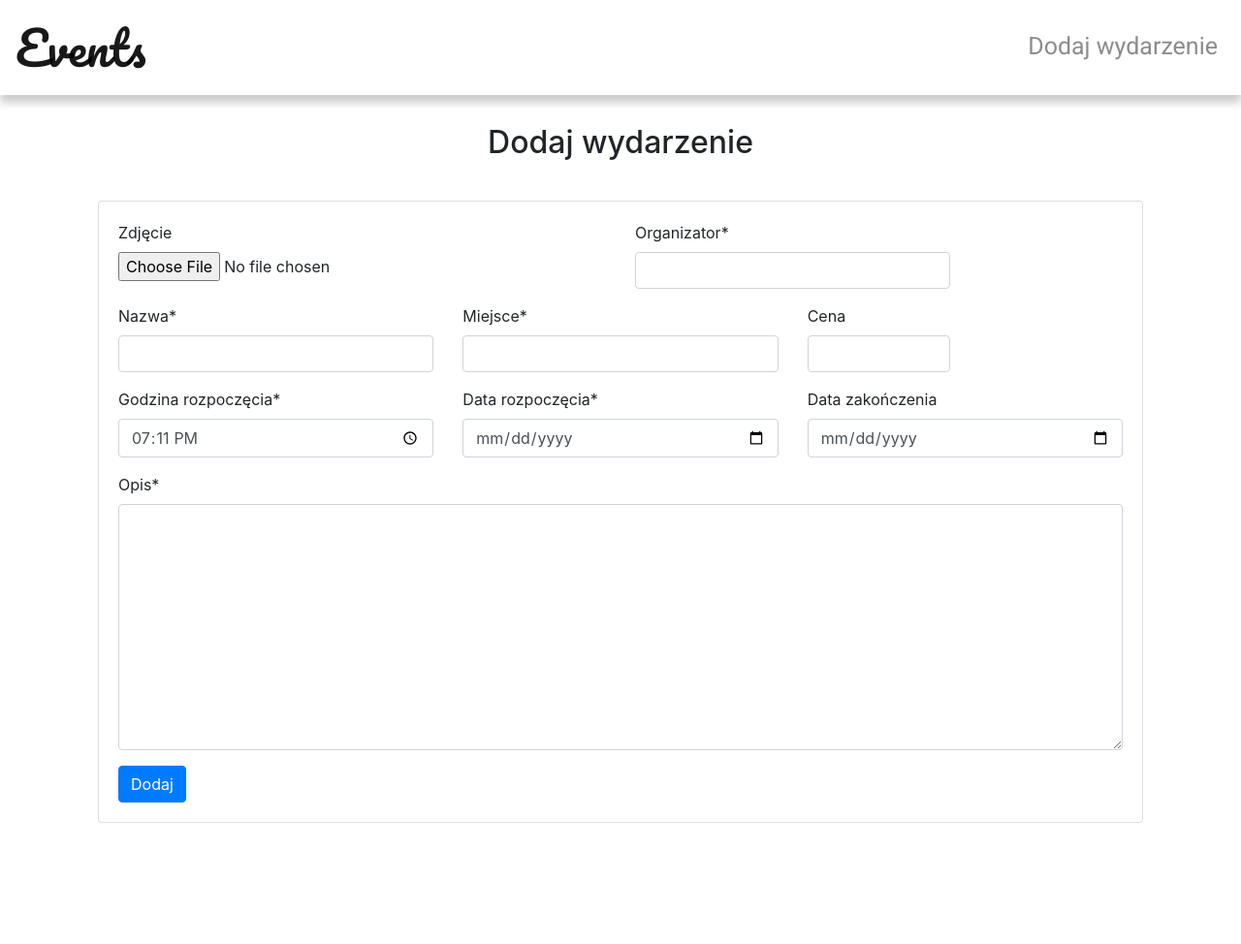
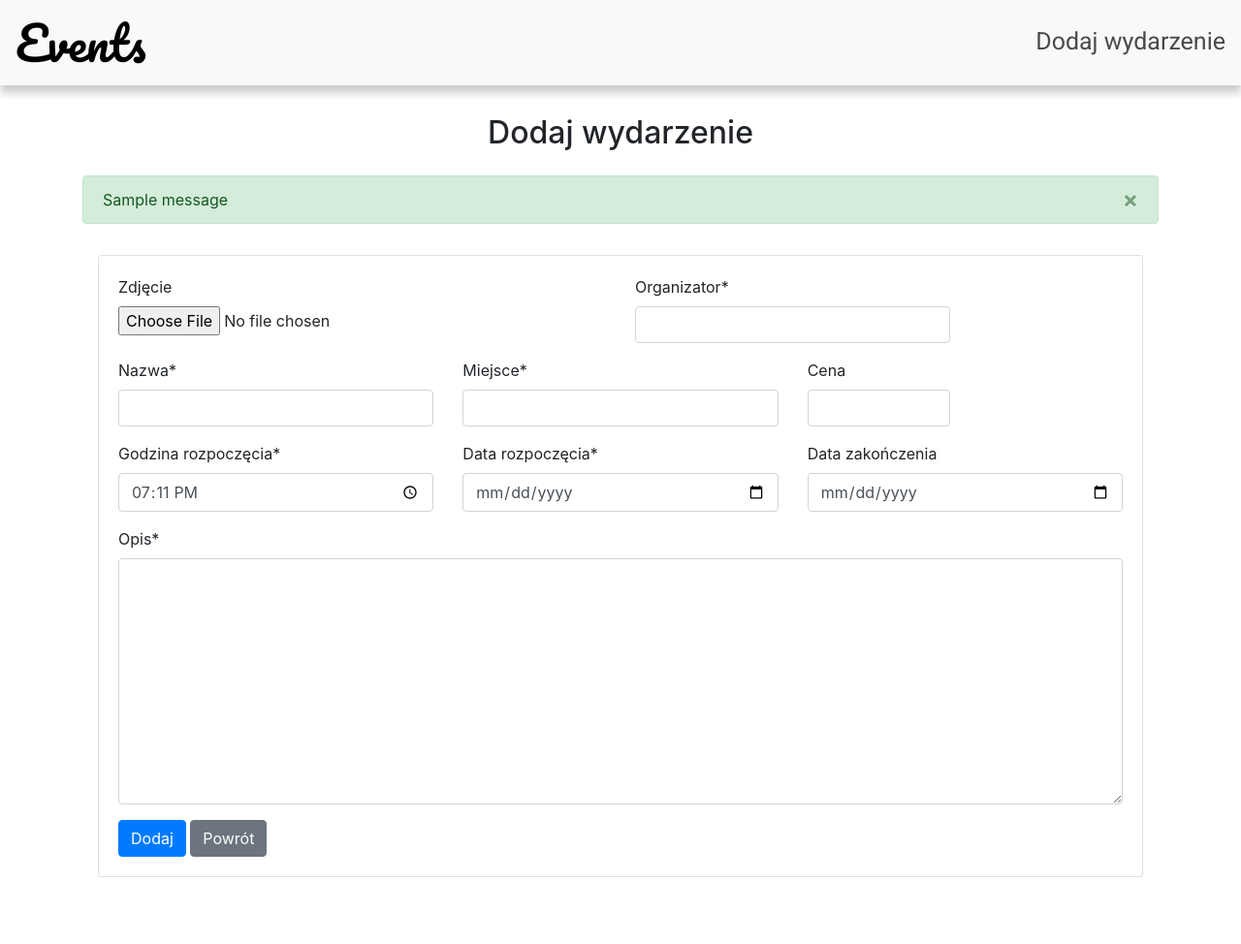
Before and after one commit to dzania/Events, a Django app: page /add/ in a window 1280 px wide. Shown: the whole page at 97% size. Before the commit the page ends 849 px from the top, so only its background shows below. Run offline with Django 3.2, Linux system fonts and the light colour scheme; tables that the repository leaves empty hold one stand-in row (values such as "Sample post"); one stand-in notice (Sample message) is shown; some libraries are stand-ins or nearby versions.

Commit message:
Updated navbar and added messages after submitting form

```diff
--- a/events/models.py
+++ b/events/models.py
@@ -9,9 +9,9 @@ class Event(models.Model):
     description = models.TextField()
     start_time = models.TimeField(auto_now=False,auto_now_add=False,default = timezone.now)
     start_date = models.DateField(blank=False)
-    end_date = models.DateField(blank=True)
+    end_date = models.DateField(blank=True,null=True)
     location = models.CharField(max_length=100)
-    price = models.IntegerField(blank=True)
+    price = models.IntegerField(blank=True,null=True)
     published = models.DateTimeField(default=timezone.now)
 
     def __str__(self):
--- a/events/templates/events/form.html
+++ b/events/templates/events/form.html
@@ -8,6 +8,21 @@
 </style>
 <div class="container form-container">
   <h2>Dodaj wydarzenie</h2>
+  {% if messages %} {% for message in messages %}
+  <div class="container-fluid p-0">
+    <div class="alert {{ message.tags }} alert-dismissible" role="alert">
+      <button
+        type="button"
+        class="close"
+        data-dismiss="alert"
+        aria-label="Close"
+      >
+        <span aria-hidden="true">×</span>
+      </button>
+      {{ message }}
+    </div>
+  </div>
+  {% endfor %} {% endif %}
   <div class="shadow-lg p-3 mb-5 bg-white rounded">
     <div class="card">
       <div class="card-body">
@@ -24,6 +39,12 @@
           <div class="col-md-12">{{form.description|as_crispy_field}}</div>
           <div class="col-12">
             <button class="btn btn-primary" type="submit">Dodaj</button>
+            <a
+                href="{% url 'index' %}"
+              class="btn btn-secondary ml-auto"
+              role="button"
+              >Powrót</a
+            >
           </div>
         </form>
       </div>
--- a/events/views.py
+++ b/events/views.py
@@ -1,21 +1,27 @@
 from django.http import HttpResponseRedirect
 from django.contrib import messages
-from django.shortcuts import render
+from django.shortcuts import render, redirect
 from .forms import EventForm
 from .models import Event
+from django.urls import reverse
 # Create your views here.
 def add_event(request):
     if request.method == 'POST':
         form = EventForm(request.POST)
         if form.is_valid():
             form.save()
-            messages.success(request,"Event created successfully")
-        return HttpResponseRedirect('events/index.html')
+            messages.success(request,"Wydarzenie zostało dodane pomyślnie!")
+            return redirect(reverse('add'))
+        else:
+            messages.error(request,"Ups coś poszło nie tak spróbuj jeszcze raz...")
+            return redirect(reverse('add'))
+
+        # return HttpResponseRedirect(reverse('index'))
     else:
         form = EventForm()
     return render(request,"events/form.html",{"form":form})
 
 
 def index(request):
-    all_objects = Event.objects.all()
-    return render(request,'events/index.html',{'all_objects': all_objects})
+    events = Event.objects.all()
+    return render(request,'events/index.html',{'events': events})
--- a/static/css/style.css
+++ b/static/css/style.css
@@ -8,27 +8,29 @@ body {
 .navbar {
   box-shadow: 0 8px 8px 0 rgba(0, 0, 0, 0.2);
 }
-.navbar-light .navbar-brand {
+.navbar-light .navbar-item {
   font-size: 3rem;
   text-decoration: none;
+  color: black;
   font-family: "Pacifico", cursive;
-  color: black;
+  transition: 0.5s;
 }
-.navbar-light .navbar-brand:focus,
-.navbar-light .navbar-brand:hover {
+.navbar-light .navbar-item:hover{
   color: orangered;
 }
 
-.navbar-nav .nav-item {
+.navbar-nav .nav-item a {
   font-family: "Roboto", sans-serif;
   font-weight: 500;
   font-size: 25px;
   text-decoration: none;
   color: black;
-  opacity: 0.9;
+  opacity: 0.7;
   transition: 0.5s;
 }
-
+.navbar-nav .nav-item a:hover {
+  opacity: 1;
+}
 .navbar-nav .nav-item::after {
   content: "";
   display: block;
--- a/templates/base.html
+++ b/templates/base.html
@@ -27,29 +27,15 @@
   </head>
   <body>
     <header>
-      <nav class="navbar navbar-light navbar-super navbar-expand-lg">
-        <div class="d-flex flex-grow-1">
-          <a class="navbar-brand" href="{% url 'index' %}">Events</a>
-          <button
-            class="navbar-toggler"
-            type="button"
-            data-toggle="collapse"
-            data-target="#data"
-          >
-            <span class="navbar-toggler-icon"></span>
-          </button>
-        </div>
-        <div class="collapse navbar-collapse flex-grow-1 text-right" id="data">
-          <ul class="navbar-nav ml-auto flex-nowrap">
-            {% comment %}
+      <nav class="navbar navbar-expand-sm navbar-light bg-light">
+        <a href="{% url 'index' %}" class="navbar-item">Events</a>
+        <button class="navbar-toggler" data-toggle="collapse" data-target="#navbarMenu">
+          <span class="navbar-toggler-icon"></span>
+        </button>
+        <div class="collapse navbar-collapse" id="navbarMenu">
+          <ul class="navbar-nav ml-auto">
             <li class="nav-item">
-              {% endcomment %} {% comment %}<a href="#" class="nav-link"
-                >Wydarzenia</a
-              >{% endcomment %} {% comment %}
-            </li>
-            {% endcomment %}
-            <li class="nav-item">
-              <a href="{% url 'add' %}" class="nav-link">Dodaj wydarzenie </a>
+              <a href="{% url 'add' %}">Dodaj wydarzenie</a>
             </li>
           </ul>
         </div>
```
Also changed, not shown: core/settings.py (+8 -1 lines), db.sqlite3, events/migrations/0003_auto_20210606_1936.py (added), 1 other file.
